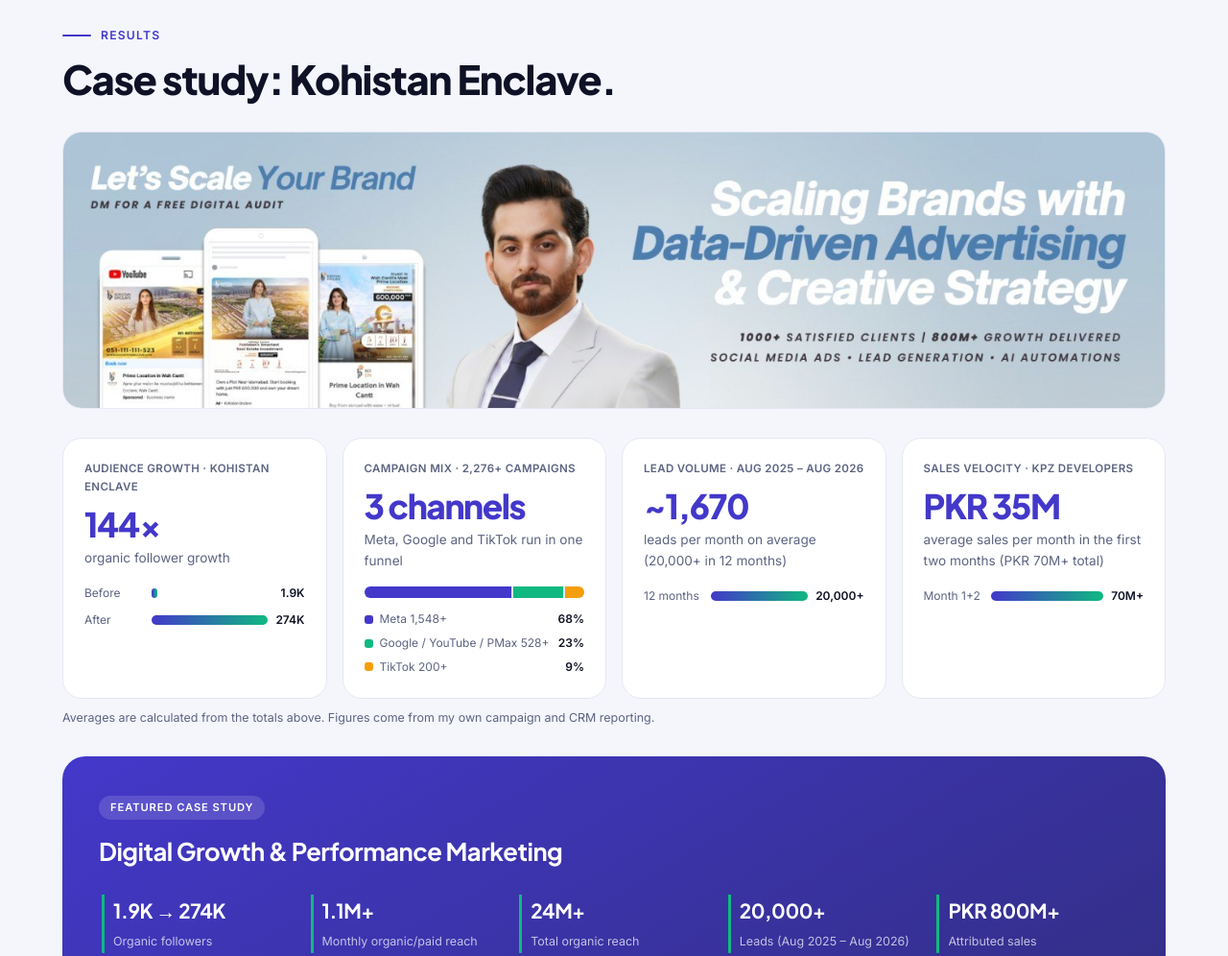
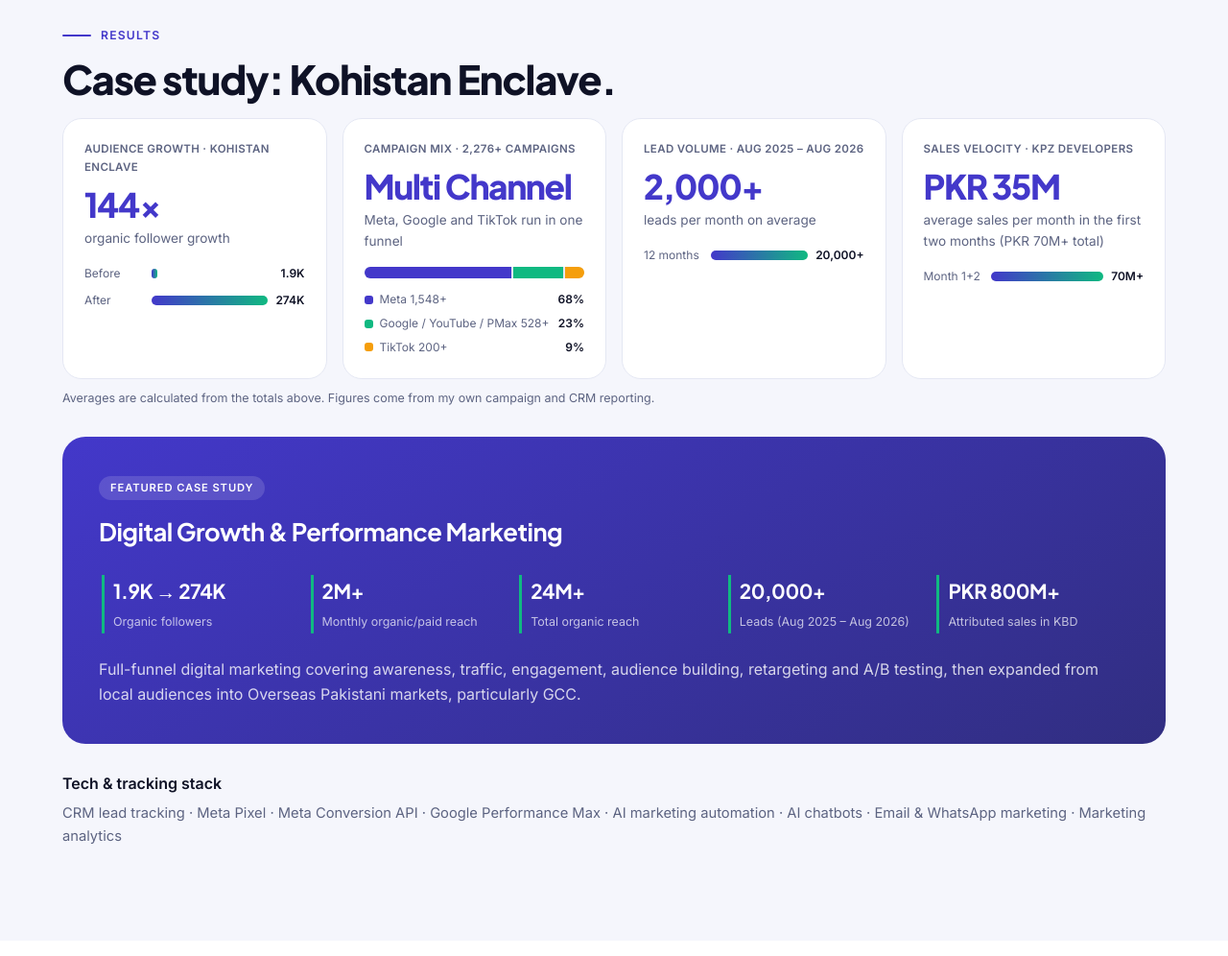
Before and after one commit to osamamughal-work/osamamughal-work-portfolio, a plain HTML site: page index.html in a window 1280 px wide. Shown: the part 3400-4396 px from the top of the page at 96% size. Drawn offline with Linux system fonts and the light colour scheme; files whose address does not match are found by name.

Commit message:
Refine Results case study metrics

```diff
--- a/index.html
+++ b/index.html
@@ -156,15 +156,15 @@
       </article>
       <article class="viz reveal spot">
         <small>Campaign mix · 2,276+ campaigns</small>
-        <b class="viz-big">3 channels</b>
+        <b class="viz-big">Multi Channel</b>
         <p>Meta, Google and TikTok run in one funnel</p>
         <div class="stackbar"><i style="--w:68%" class="s1"></i><i style="--w:23.2%" class="s2"></i><i style="--w:8.8%" class="s3"></i></div>
         <ul class="legend"><li><u class="s1"></u>Meta 1,548+ <span>68%</span></li><li><u class="s2"></u>Google / YouTube / PMax 528+ <span>23%</span></li><li><u class="s3"></u>TikTok 200+ <span>9%</span></li></ul>
       </article>
       <article class="viz reveal spot">
         <small>Lead volume · Aug 2025 – Aug 2026</small>
-        <b class="viz-big">~1,670</b>
-        <p>leads per month on average (20,000+ in 12 months)</p>
+        <b class="viz-big">2,000+</b>
+        <p>leads per month on average</p>
         <div class="hbar"><span>12 months</span><i style="--w:100%"></i><em>20,000+</em></div>
       </article>
       <article class="viz reveal spot">
@@ -181,10 +181,10 @@
       <h3>Digital Growth & Performance Marketing</h3>
       <ul class="case-metrics">
         <li><b>1.9K → 274K</b><span>Organic followers</span></li>
-        <li><b>1.1M+</b><span>Monthly organic/paid reach</span></li>
+        <li><b>2M+</b><span>Monthly organic/paid reach</span></li>
         <li><b>24M+</b><span>Total organic reach</span></li>
         <li><b>20,000+</b><span>Leads (Aug 2025 – Aug 2026)</span></li>
-        <li><b>PKR 800M+</b><span>Attributed sales</span></li>
+        <li><b>PKR 800M+</b><span>Attributed sales in KBD</span></li>
       </ul>
       <p>Full-funnel digital marketing covering awareness, traffic, engagement, audience building, retargeting and A/B testing, then expanded from local audiences into Overseas Pakistani markets, particularly GCC.</p>
     </article>
--- a/styles.css
+++ b/styles.css
@@ -114,7 +114,7 @@ img{max-width:100%}
 .step p{color:var(--muted);font-size:.9rem}
 
 /* CASE */
-.banner{display:block;width:100%;height:auto;border-radius:var(--r);border:1px solid var(--line);margin:30px 0}
+.banner{display:none}
 .case{background:linear-gradient(150deg,#4338ca,#312e81);color:#fff;border-radius:24px;padding:38px}
 .case h3{font-size:1.6rem;margin:12px 0 24px;letter-spacing:-.02em}
 .case p{color:rgba(255,255,255,.8)}
```
